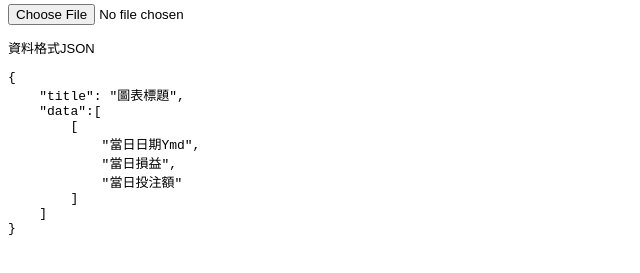
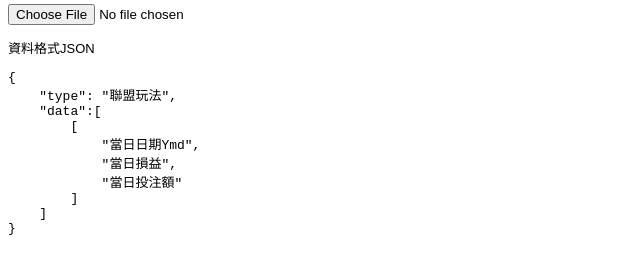
Before and after one commit to bver49/CandleStick, a plain HTML site: page index.html in a window 1280 px wide. Shown: the part 145-418 px from the top of the page, 0-640 px from the left. Drawn offline with nearby package versions, Linux system fonts and the light colour scheme.

Commit message:
更新說明

```diff
--- a/index.html
+++ b/index.html
@@ -16,7 +16,7 @@
             <p>資料格式JSON</p>
             <pre>
 {
-    "title": "圖表標題",
+    "type": "聯盟玩法",
     "data":[
         [
             "當日日期Ymd",
```
